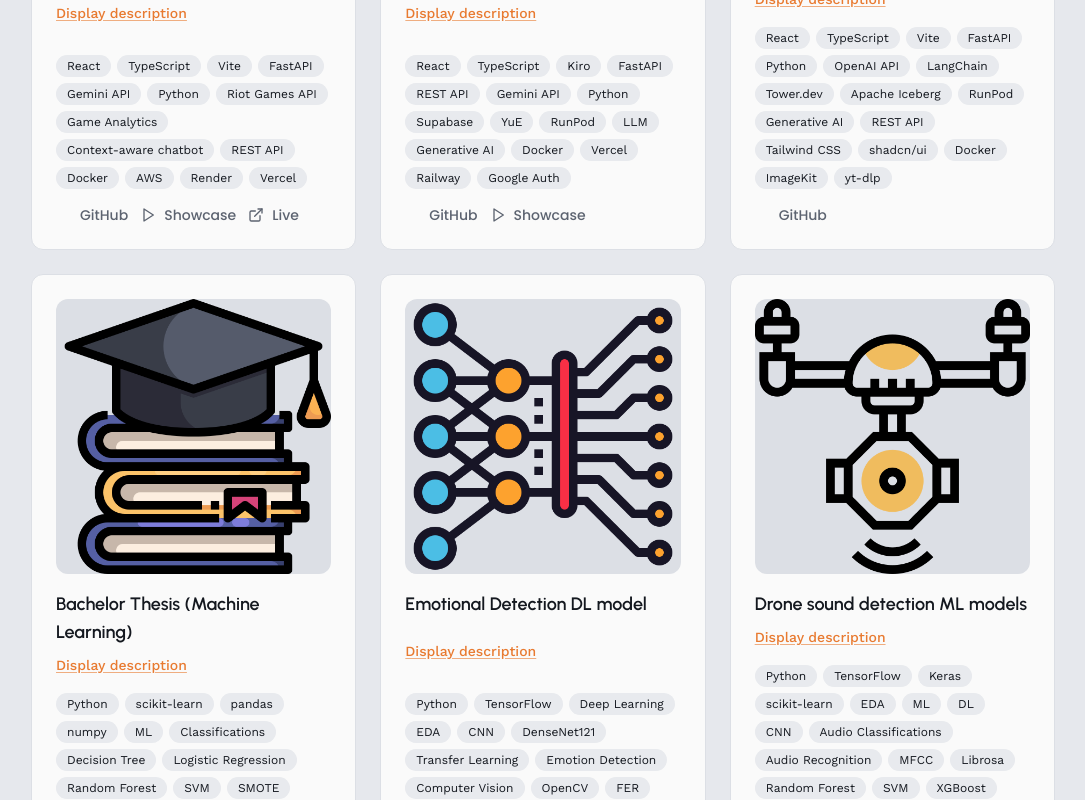
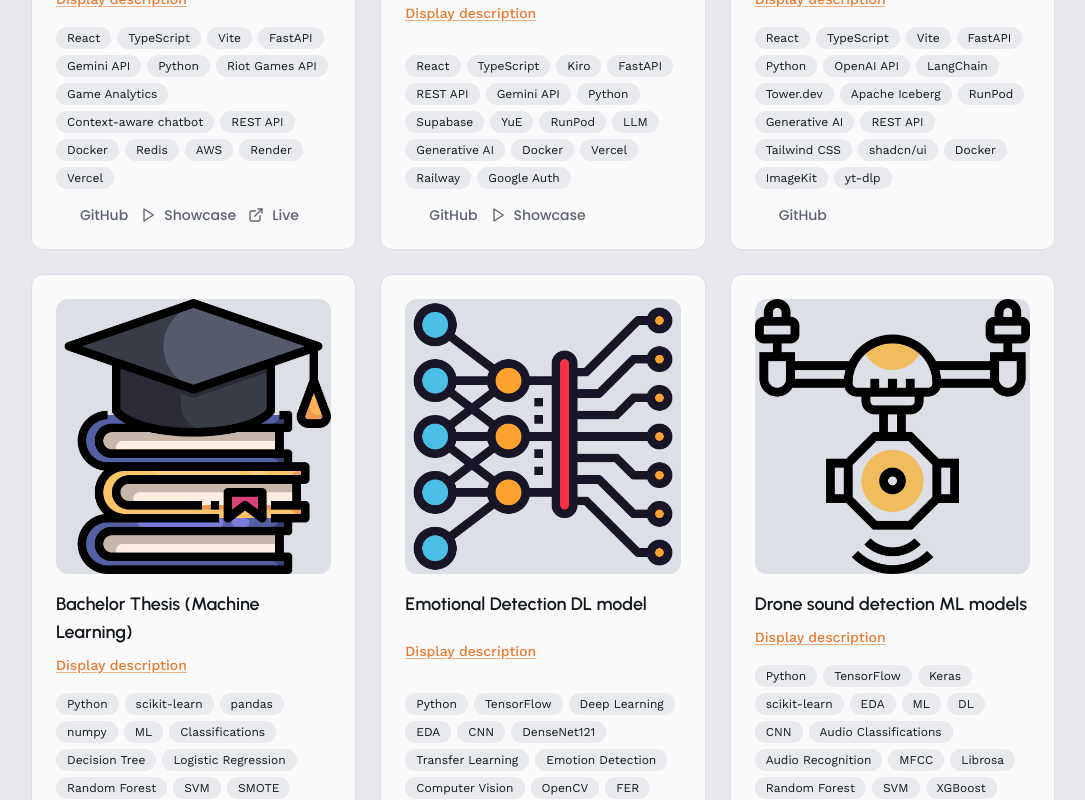
Before and after one commit to Rouxxel/per_web_venzer, a React (Vite) app in the folder frontend/: page / in a window 1280 px wide. Shown: the part 3620-4420 px from the top of the page, without its empty margins (97-1182 px from the left). Built offline with nearby package versions, Linux system fonts and the light colour scheme; some icons are missing.

Commit message:
Update projects.ts

```diff
--- a/frontend/src/data/projects.ts
+++ b/frontend/src/data/projects.ts
@@ -107,6 +107,7 @@ export const projects_en: Project[] = [
       "Context-aware chatbot",
       "REST API",
       "Docker",
+      "Redis",
       "AWS",
       "Render",
       "Vercel"
@@ -490,6 +491,7 @@ export const projects_en: Project[] = [
       "PostgreSQL",
       "Supabase",
       "REST API",
+      "Redis",
       "JWT",
       "Multi-tenancy",
       "RBAC",
```
